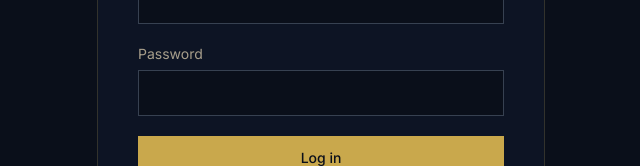
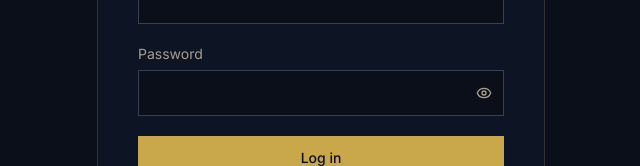
Before and after one commit to WarRinOP/Trip-To-Bangladesh, a Next.js app: page /login in a window 1280 px wide. Shown: the part 346-512 px from the top of the page, without its empty margins (319-959 px from the left). Built offline with nearby package versions, Linux system fonts and the light colour scheme.

Commit message:
Login: add show/hide password toggle

```diff
--- a/app/login/page.tsx
+++ b/app/login/page.tsx
@@ -7,7 +7,7 @@ import { z } from 'zod';
 import { useSearchParams } from 'next/navigation';
 import { loginAction } from './actions';
 import { motion, AnimatePresence } from 'framer-motion';
-import { Loader2, CheckCircle, AlertCircle } from 'lucide-react';
+import { Loader2, CheckCircle, AlertCircle, Eye, EyeOff } from 'lucide-react';
 import { Suspense } from 'react';
 
 const loginSchema = z.object({
@@ -20,6 +20,7 @@ type FormDataType = z.infer<typeof loginSchema>;
 // Inner component that uses useSearchParams (must be inside Suspense)
 function LoginForm() {
     const [serverError, setServerError] = useState<string | null>(null);
+    const [showPassword, setShowPassword] = useState(false);
     const searchParams = useSearchParams();
 
     const urlError = searchParams.get('error');
@@ -114,12 +115,23 @@ function LoginForm() {
 
                         <div>
                             <label className="block text-text-muted mb-1.5 text-sm">Password</label>
-                            <input
-                                {...register('password')}
-                                type="password"
-                                autoComplete="current-password"
-                                className="w-full bg-background-primary border border-gray-700 px-4 py-3 text-text-primary focus:outline-none focus:border-accent-gold transition-colors text-sm"
-                            />
+                            <div className="relative">
+                                <input
+                                    {...register('password')}
+                                    type={showPassword ? 'text' : 'password'}
+                                    autoComplete="current-password"
+                                    className="w-full bg-background-primary border border-gray-700 px-4 py-3 pr-11 text-text-primary focus:outline-none focus:border-accent-gold transition-colors text-sm"
+                                />
+                                <button
+                                    type="button"
+                                    onClick={() => setShowPassword(!showPassword)}
+                                    tabIndex={-1}
+                                    aria-label={showPassword ? 'Hide password' : 'Show password'}
+                                    className="absolute right-3 top-1/2 -translate-y-1/2 text-text-muted hover:text-accent-gold transition-colors"
+                                >
+                                    {showPassword ? <EyeOff className="w-4 h-4" /> : <Eye className="w-4 h-4" />}
+                                </button>
+                            </div>
                             {errors.password && (
                                 <p className="text-red-400 text-xs mt-1.5">{errors.password.message}</p>
                             )}
```
